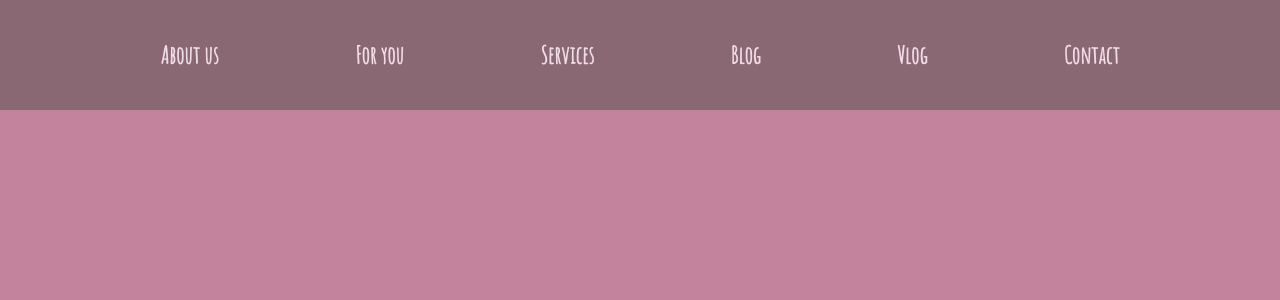
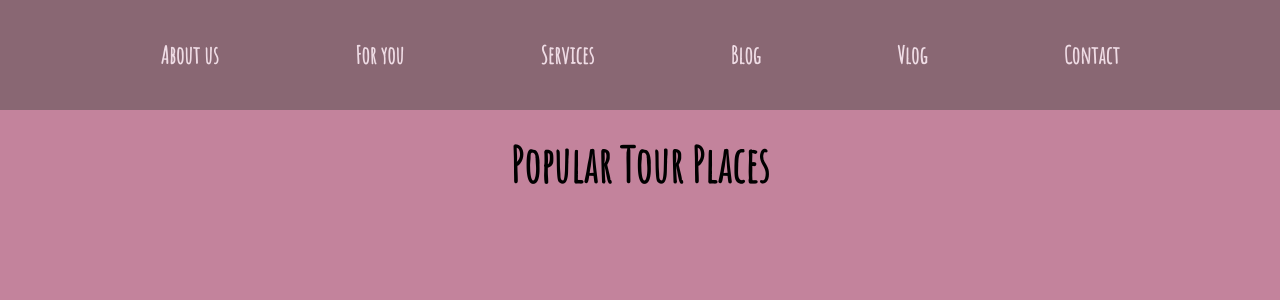
Before and after one commit to humEyra1064/burcsass-card, a React (Create React App) app: page / in a window 1280 px wide. Shown: the top 300 px of the page. Built offline with nearby package versions, Linux system fonts and the light colour scheme; a web font is replaced by a local one.

Commit message:
header added

```diff
--- a/src/App.js
+++ b/src/App.js
@@ -1,11 +1,13 @@
 import "./App.scss"
 import './App.css';
 import Navbar from './components/navbar/Navbar';
+import Header from "./components/header/Header";
 
 function App() {
   return (
     <div className="App">
     <Navbar/>
+    <Header/>
     </div>
   );
 }
--- /dev/null
+++ b/src/components/header/Header.jsx
@@ -0,0 +1,12 @@
+import "./Header.scss";
+
+const Header = () => {
+  return (
+    <div className="header">
+        <h1>Popular Tour Places</h1>
+
+    </div>
+  )
+}
+
+export default Header
--- /dev/null
+++ b/src/components/header/Header.scss
@@ -0,0 +1,16 @@
+@import "../../sass/mixin","../../sass/variables";
+.header{
+    text-align: center;
+    font-size: 1.5rem;
+    margin: 1rem;
+    padding: 0.5rem;
+
+    transition: ease-in-out 0.5s;
+    &:hover{
+       transform: scale(1.2);
+       font-weight: 700;
+       color:$gul4 ;
+       cursor: pointer;
+    }
+
+}
```
